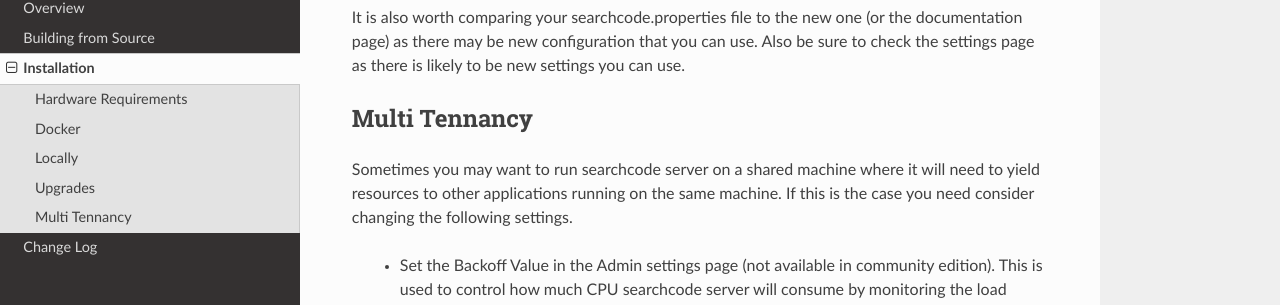
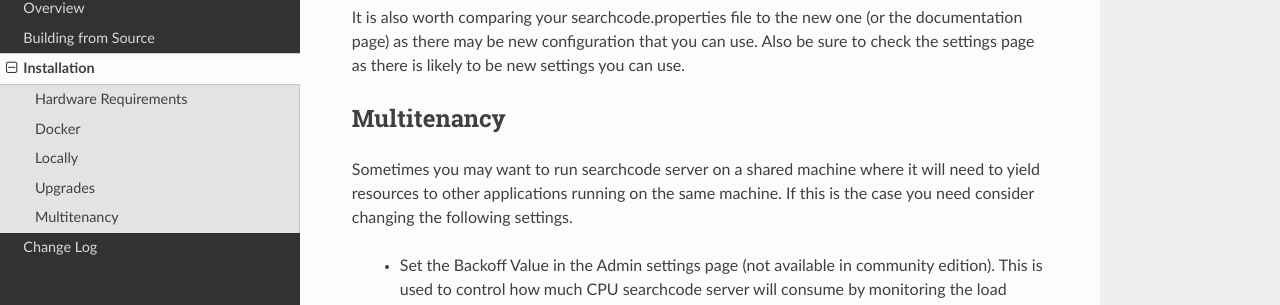
Before and after one commit to boyter/searchcode-server, a Sphinx documentation site: the page built from assets/documentation/installation.rst, in a window 1280 px wide and 900 px high, scrolled down 2201 px. Shown: the part 169-474 px from the top of the window. Built offline with Sphinx 7.4.7 and the Read the Docs theme 2.0.0, drawn with Linux system fonts in a browser that asks for light colours.

Commit message:
Continue to update documentation

```diff
--- a/assets/documentation/installation.rst
+++ b/assets/documentation/installation.rst
@@ -101,8 +101,8 @@
 It is also worth comparing your searchcode.properties file to the new one (or the documentation page) as there may be new configuration that you can use. Also be sure to check the settings page as there is likely to be new settings you can use.
 
 
-Multi Tennancy
---------------
+Multitenancy
+------------
 
 Sometimes you may want to run searchcode server on a shared machine where it will need to yield resources to other applications running on the same machine. If this is the case you need consider changing the following settings.
 
```
